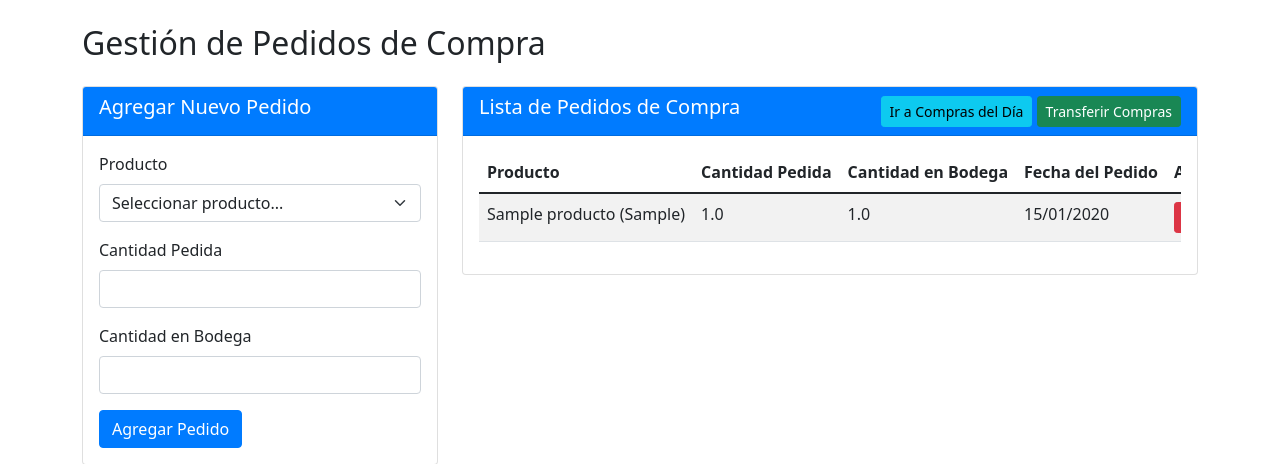
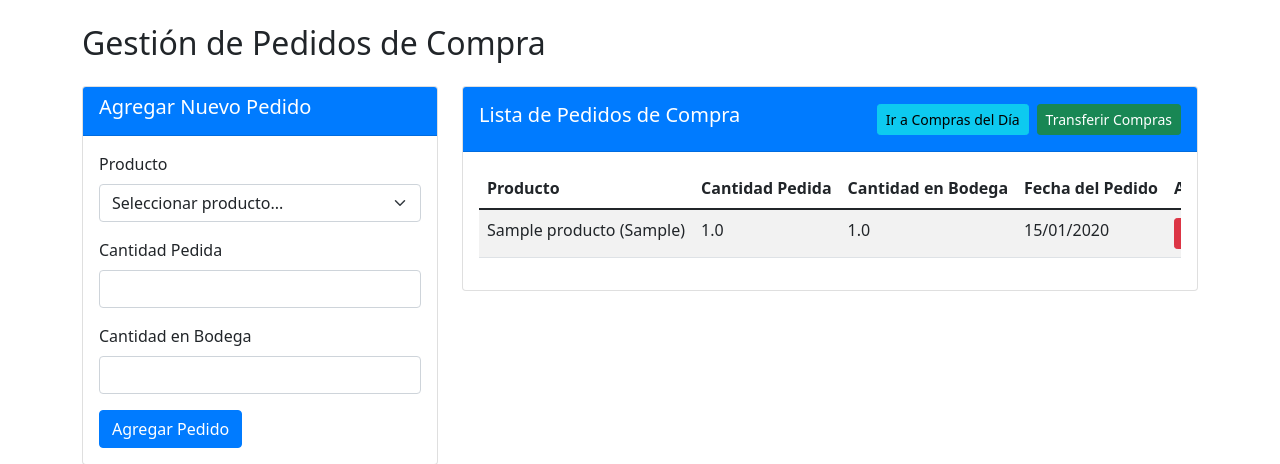
Before and after one commit to ecanar/AppMontebello, a Flask app: page /pedidos in a window 1280 px wide. Shown: the part 56-520 px from the top of the page. Run offline with Flask 3, Linux system fonts and the light colour scheme; tables that the repository leaves empty hold one stand-in row (values such as "Sample post"); some libraries are stand-ins or nearby versions.

Commit message:
Aumentar altura header y separar botones en pedidos

```diff
--- a/templates/pedidos.html
+++ b/templates/pedidos.html
@@ -41,9 +41,9 @@
     </div>
     <div class="col-md-8">
         <div class="card">
-            <div class="card-header d-flex justify-content-between align-items-center">
+            <div class="card-header d-flex justify-content-between align-items-center" style="padding-top: 1rem; padding-bottom: 1rem;">
                 <h5>Lista de Pedidos de Compra</h5>
-                <div>
+                <div class="d-flex gap-2">
                     <a href="{{ url_for('compras') }}" class="btn btn-sm btn-info">Ir a Compras del Día</a>
                     <a href="{{ url_for('transferir_pedidos') }}" class="btn btn-sm btn-success" onclick="return confirm('¿Está seguro de transferir todos los pedidos a Compras del Día?')">Transferir Compras</a>
                 </div>
```
